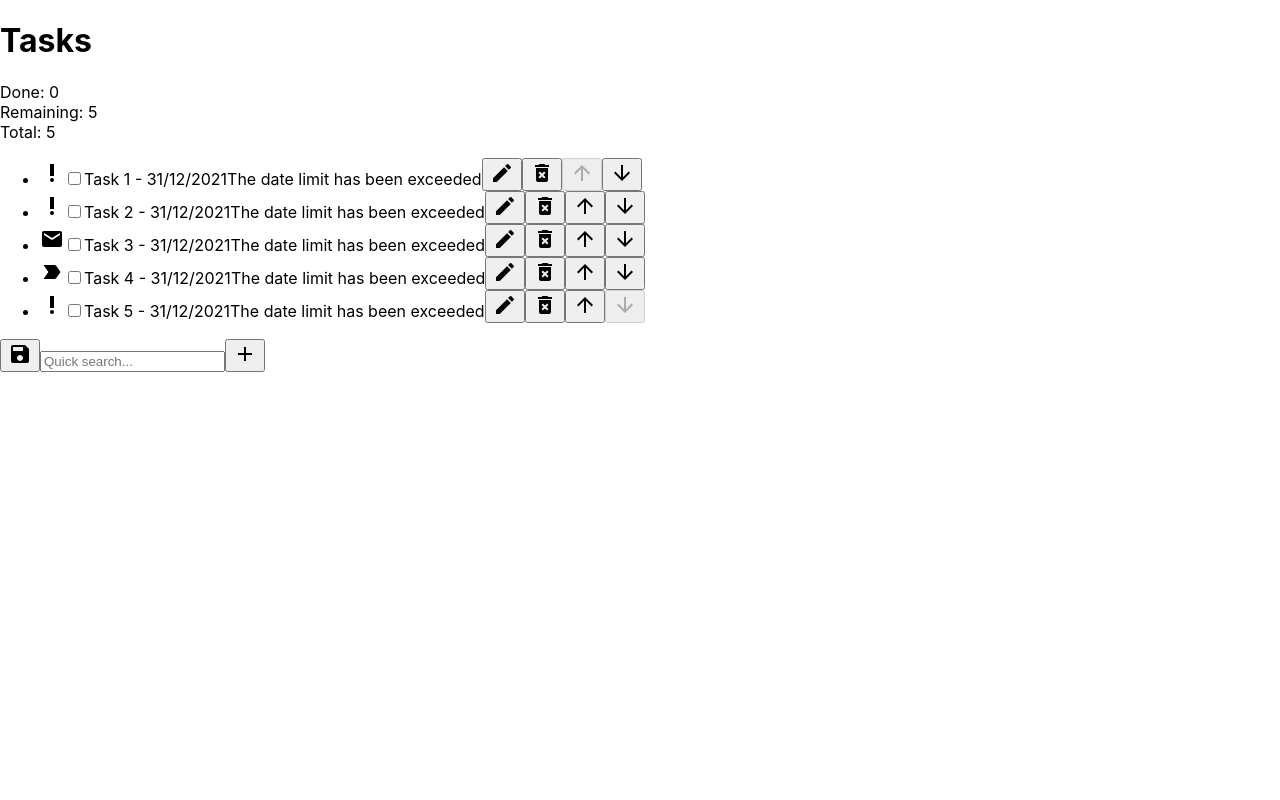
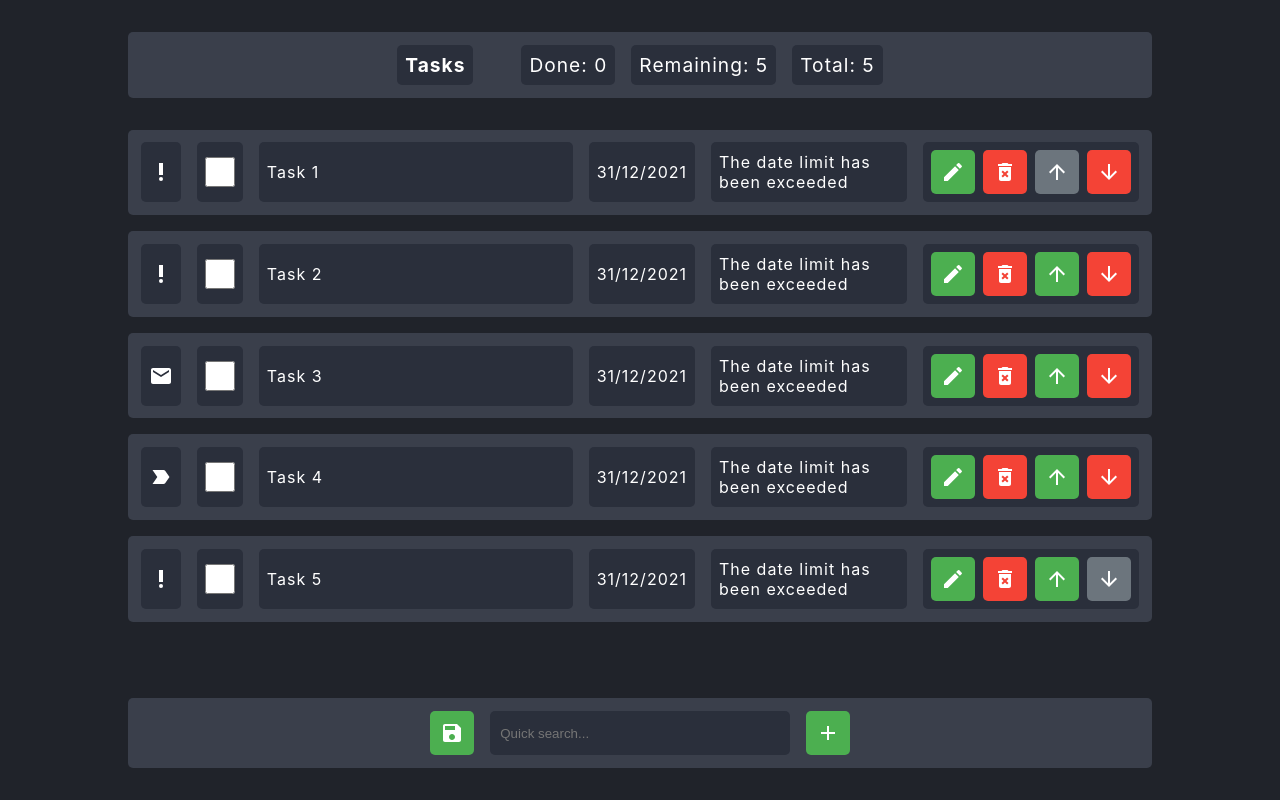
Before and after one commit to Edouard-Pon/react-todo-list, a React (Create React App) app: page / in a window 1280 px wide. Built offline with nearby package versions, Linux system fonts and the light colour scheme.

Commit message:
Update style

```diff
--- a/src/App.css
+++ b/src/App.css
@@ -1,7 +1,291 @@
-.task-done {
-  text-decoration: line-through;
+:root {
+  --bg-color-light: #3a3f4b;
+  --bg-color-dark: #20232a;
+  --bg-color-mid: #2a2f3b;
+  --text-color: #ffffff;
+  --btn-primary-color: #4CAF50;
+  --btn-secondary-color: #45a049;
+  --btn-primary-color-dark: #2e7d32;
+  --btn-disabled-color: #6c757d;
+  --btn-danger-color: #f44336;
+  --btn-danger-color-dark: #d32f2f;
+
+  font-size: 100%;
+  letter-spacing: 1px;
+  background-color: var(--bg-color-dark);
+  color: var(--text-color);
 }
 
-.task-not-done {
-  text-decoration: none;
+*, *::before, *::after{
+  box-sizing: border-box;
+  margin: 0;
 }
+
+* {
+  margin-bottom: 0;
+  margin-top: 0;
+  padding: 0;
+}
+
+.App-task-item.task-done {
+  text-decoration: line-through;
+  background-color: var(--bg-color-dark);
+}
+
+.App {
+    display: flex;
+    flex-direction: column;
+    align-items: center;
+    justify-content: space-between;
+    min-height: 100vh;
+}
+
+.Header {
+  display: flex;
+  justify-content: center;
+  width: 100%;
+  margin-top: 2rem;
+}
+
+.Header-header {
+  background-color: var(--bg-color-light);
+  display: flex;
+  align-items: center;
+  justify-content: center;
+  gap: 1rem;
+  font-size: 1.2rem;
+  width: 80%;
+  border-radius: 5px;
+  padding: .8rem;
+}
+
+.Header-title {
+  font-size: 1.2rem;
+  margin-right: 2rem;
+  text-align: center;
+}
+
+.Header-item {
+  background-color: var(--bg-color-mid);
+  border-radius: 5px;
+  padding: 0.5rem;
+  text-align: center;
+}
+
+.Footer {
+  display: flex;
+  justify-content: center;
+  width: 100%;
+  margin-bottom: 2rem;
+}
+
+.Footer-footer {
+  background-color: var(--bg-color-light);
+  display: flex;
+  align-items: center;
+  justify-content: center;
+  gap: 1rem;
+  font-size: 1.2rem;
+  width: 80%;
+  border-radius: 5px;
+  padding: .8rem;
+}
+
+.Footer-footer button {
+  display: flex;
+  align-items: center;
+  color: white;
+  border: none;
+  padding: 10px;
+  border-radius: 5px;
+  cursor: pointer;
+  transition: background-color 0.3s ease;
+}
+
+.Footer-footer button:disabled {
+  background-color: var(--btn-disabled-color);
+  cursor: not-allowed;
+}
+
+.Footer-footer input {
+  height: 100%;
+  min-width: 30%;
+  padding: 10px;
+  border: none;
+  border-radius: 5px;
+  background-color: var(--bg-color-mid);
+  color: var(--text-color);
+  transition: background-color 0.3s ease;
+}
+
+.Footer-footer input:focus {
+  outline: none;
+  background-color: var(--bg-color-dark);
+}
+
+.App-tasks {
+  display: flex;
+  justify-content: center;
+  width: 80%;
+  flex-grow: 1;
+  margin: 2rem 0;
+  border-radius: 5px;
+}
+
+.App-tasks ul {
+  list-style-type: none;
+  width: 100%;
+  border-radius: 5px;
+}
+
+.App-task {
+  display: grid;
+  grid-template-columns: 1fr 1fr 8fr 2fr 5fr 2fr;
+  gap: 1rem;
+  font-size: 1rem;
+  width: 100%;
+  border-radius: 5px;
+  padding: .8rem;
+  margin-bottom: 1rem;
+  background-color: var(--bg-color-light);
+}
+
+.App-task-item {
+  display: flex;
+  align-items: center;
+  background-color: var(--bg-color-mid);
+  padding: 0.5rem;
+  border-radius: 5px;
+}
+
+.App-buttons {
+  display: flex;
+  gap: 0.5rem;
+}
+
+.App-buttons button {
+  display: flex;
+  align-items: center;
+  color: white;
+  border: none;
+  padding: 10px;
+  border-radius: 5px;
+  cursor: pointer;
+  transition: background-color 0.3s ease;
+}
+
+.App-buttons button:disabled {
+  background-color: var(--btn-disabled-color);
+  cursor: not-allowed;
+}
+
+.App-tasks ul li:last-child {
+  margin-bottom: 0;
+}
+
+.btn-danger {
+  background-color: var(--btn-danger-color);
+}
+
+.btn-danger:hover {
+  background-color: var(--btn-danger-color-dark);
+}
+
+.btn-danger:active {
+  background-color: var(--btn-danger-color-dark);
+}
+
+.btn-primary {
+  background-color: var(--btn-primary-color);
+}
+
+.btn-primary:hover {
+  background-color: var(--btn-primary-color-dark);
+}
+
+.btn-primary:active {
+  background-color: var(--btn-primary-color-dark);
+}
+
+.center {
+  display: flex;
+  justify-content: center;
+  align-items: center;
+}
+
+.App-task-item-span-two {
+  grid-column-end: span 2;
+}
+
+.App-task-item-span-three {
+  grid-column-end: span 3;
+}
+
+.modal-box {
+  position: absolute;
+  top: 50%;
+  left: 50%;
+  transform: translate(-50%, -50%);
+  background-color: var(--bg-color-light);
+  border: none;
+  border-radius: 5px;
+  padding: 2.5rem;
+}
+
+.modal-title {
+  font-size: 1.5rem;
+}
+
+.modal-description {
+  display: flex;
+  flex-direction: column;
+  gap: 1rem;
+}
+
+.modal-input {
+  height: 100%;
+  padding: 10px;
+  border: none;
+  border-radius: 5px;
+  background-color: var(--bg-color-mid);
+  color: var(--text-color);
+  transition: background-color 0.3s ease;
+}
+
+.modal-input:focus {
+  outline: none;
+  background-color: var(--bg-color-dark);
+}
+
+.modal-select {
+  padding: 10px;
+  border: none;
+  border-radius: 5px;
+  background-color: var(--bg-color-mid);
+  color: var(--text-color);
+  transition: background-color 0.3s ease;
+  font-size: 1rem;
+  cursor: pointer;
+}
+
+.modal-select:focus {
+  outline: none;
+  background-color: var(--bg-color-dark);
+}
+
+.modal-button {
+  display: flex;
+  align-items: center;
+  color: white;
+  border: none;
+  padding: 10px;
+  border-radius: 5px;
+  cursor: pointer;
+  transition: background-color 0.3s ease;
+}
+
+.App-task-item input[type="checkbox"] {
+  width: 30px;
+  height: 30px;
+  cursor: pointer;
+}
--- a/src/App.js
+++ b/src/App.js
@@ -144,47 +144,75 @@ class App extends React.Component {
     }
   }
 
+  spanClass = (task) => {
+    const dateLimitExceeded = new Date() < new Date(task.limitDate);
+    const limitDateExists = task.limitDate;
+
+    let spanClass = '';
+    if (!limitDateExists && !dateLimitExceeded) {
+      spanClass = 'App-task-item-span-three';
+    } else if (!limitDateExists || dateLimitExceeded) {
+      spanClass = 'App-task-item-span-two';
+    }
+    return spanClass;
+  }
+
   render() {
     return (
       <div className="App">
-        <h1>Tasks</h1>
         <Header
           taskCount={this.taskCount()}
           headerOpacity={this.state.headerOpacity}
         />
+        <div className="App-tasks">
           <ul>
             {this.filteredTasks().map(task => (
-            <li key={task.id}>
+              <li className="App-task" key={task.id}>
+                <div className={`${task.done ? 'task-done' : ''} App-task-item center`}>
                   {
                     (task.category === 'priority' && <PriorityHighIcon/>) ||
                     (task.category === 'important' && <LabelImportantIcon/>) ||
                     (task.category === 'email' && <EmailIcon/>)
                   }
+                </div>
+                <div className={`${task.done ? 'task-done' : ''} App-task-item center`}>
                   <input
                     type="checkbox"
                     checked={task.done}
                     onChange={event => this.handleTaskStatus(task.id, event.target.checked)}
                   />
-              <span className={task.done ? 'task-done' : 'task-not-done'}>
+                </div>
+                <div className={`${task.done ? 'task-done' : ''} App-task-item ${this.spanClass(task)}`}>
+                  <span>
                     {task.name}
                   </span>
-              {task.limitDate && <span> - {new Date(task.limitDate).toLocaleDateString('en-GB')}</span>}
-              {new Date() > new Date(task.limitDate) && <span>The date limit has been exceeded</span>}
-              <button onClick={() => this.displayEditTask(task)}>
+                </div>
+                {task.limitDate && <span className={`${task.done ? 'task-done' : ''} App-task-item center`}>{new Date(task.limitDate).toLocaleDateString('en-GB')}</span>}
+                {new Date() > new Date(task.limitDate) && <span className={`${task.done ? 'task-done' : ''} App-task-item`}>The date limit has been exceeded</span>}
+                <div className="App-task-item App-buttons">
+                  <button className="btn-primary" onClick={() => this.displayEditTask(task)}>
                     <EditIcon/>
                   </button>
-              <button onClick={() => this.deleteTask(task.id)}>
+                  <button className="btn-danger" onClick={() => this.deleteTask(task.id)}>
                     <DeleteForeverIcon/>
                   </button>
-              <button disabled={task.order === 1} onClick={() => this.moveTask(task.id, 'up')}>
+                  <button
+                    className="btn-primary"
+                    disabled={task.order === 1 || this.state.filter !== ''}
+                    onClick={() => this.moveTask(task.id, 'up')}>
                     <ArrowUpwardIcon/>
                   </button>
-              <button disabled={task.order === this.state.tasks.length} onClick={() => this.moveTask(task.id, 'down')}>
+                  <button
+                    className="btn-danger"
+                    disabled={task.order === this.state.tasks.length || this.state.filter !== ''}
+                    onClick={() => this.moveTask(task.id, 'down')}>
                     <ArrowDownwardIcon/>
                   </button>
+                </div>
               </li>
             ))}
           </ul>
+        </div>
         <Modal
           isVisible={this.state.isPopupVisible}
           handleTaskEvent={this.handleTaskEvent}
--- a/src/Footer.js
+++ b/src/Footer.js
@@ -6,7 +6,7 @@ function Footer({ onSearchInput, displayAddTask, saveToLocalStorage }) {
   return (
     <div className="Footer">
       <footer className="Footer-footer">
-        <button onClick={saveToLocalStorage}>
+        <button className="btn-primary" onClick={saveToLocalStorage}>
           <SaveIcon/>
         </button>
         <input
@@ -14,7 +14,7 @@ function Footer({ onSearchInput, displayAddTask, saveToLocalStorage }) {
           placeholder="Quick search..."
           onChange={event => onSearchInput(event.target.value)}
         />
-        <button onClick={displayAddTask}>
+        <button className="btn-primary" onClick={displayAddTask}>
           <AddIcon/>
         </button>
       </footer>
--- a/src/Header.js
+++ b/src/Header.js
@@ -1,10 +1,11 @@
 function Header({ taskCount: {done, remaining}, headerOpacity }) {
   return (
     <div className="Header">
-      <header className="Header-header" style={{ opacity: headerOpacity }}>
-        <div>Done: {done}</div>
-        <div>Remaining: {remaining}</div>
-        <div>Total: {done + remaining}</div>
+      <header className="Header-header" style={{opacity: headerOpacity}}>
+        <h1 className="Header-title Header-item">Tasks</h1>
+        <div className="Header-item">Done: {done}</div>
+        <div className="Header-item">Remaining: {remaining}</div>
+        <div className="Header-item">Total: {done + remaining}</div>
       </header>
     </div>
   );
--- a/src/Modal.js
+++ b/src/Modal.js
@@ -2,6 +2,9 @@ import React, { useState, useEffect } from 'react';
 import Modal from '@mui/material/Modal';
 import Box from '@mui/material/Box';
 import Typography from '@mui/material/Typography';
+import AddIcon from '@mui/icons-material/Add';
+import EditIcon from '@mui/icons-material/Edit';
+
 
 function ModalComponent({ isVisible, handleTaskEvent, onClose, initialTaskName, initialLimitDate, initialCategory }) {
   const [taskName, setTaskName] = useState(initialTaskName);
@@ -28,40 +31,33 @@ function ModalComponent({ isVisible, handleTaskEvent, onClose, initialTaskName,
       onClose={onClose}
       aria-labelledby="modal-modal-title"
       aria-describedby="modal-modal-description"
+      className="modal"
     >
-      <Box sx={{
-        position: 'absolute',
-        top: '50%',
-        left: '50%',
-        transform: 'translate(-50%, -50%)',
-        width: 400,
-        bgcolor: 'background.paper',
-        border: '2px solid #000',
-        boxShadow: 24,
-        p: 4
-      }}>
+      <Box className="modal-box">
         <Typography id="modal-modal-title" variant="h6" component="h2">
-          Task
+          <span className="modal-title">{initialTaskName === '' ? 'Add Task' : 'Edit Task'}</span>
         </Typography>
-        <Typography id="modal-modal-description" sx={{ mt: 2 }}>
+        <Typography id="modal-modal-description" sx={{ mt: 2 }} className="modal-description">
           <input
             type="text"
             placeholder="Task name..."
             value={taskName}
             onChange={event => setTaskName(event.target.value)}
+            className="modal-input"
           />
           <input
             type="date"
             value={limitDate}
             onChange={event => setLimitDate(event.target.value)}
+            className="modal-input"
           />
-          <select value={category} onChange={event => setCategory(event.target.value)}>
+          <select value={category} onChange={event => setCategory(event.target.value)} className="modal-select">
             <option disabled={true} value="">Category</option>
             <option value="priority">Priority</option>
             <option value="important">Important</option>
             <option value="email">Email</option>
           </select>
-          <button onClick={handleTask}>{initialTaskName === '' ? 'Add Task' : 'Update Task'}</button>
+          <button onClick={handleTask} className="modal-button btn-primary center">{initialTaskName === '' ? <AddIcon/> : <EditIcon/>}</button>
         </Typography>
       </Box>
     </Modal>
--- a/src/index.js
+++ b/src/index.js
@@ -6,9 +6,7 @@ import reportWebVitals from './reportWebVitals';
 
 const root = ReactDOM.createRoot(document.getElementById('root'));
 root.render(
-  <React.StrictMode>
-    <App />
-  </React.StrictMode>
+  <App />
 );
 
 // If you want to start measuring performance in your app, pass a function
```
Lines whose indentation alone changed are shown as unchanged.
